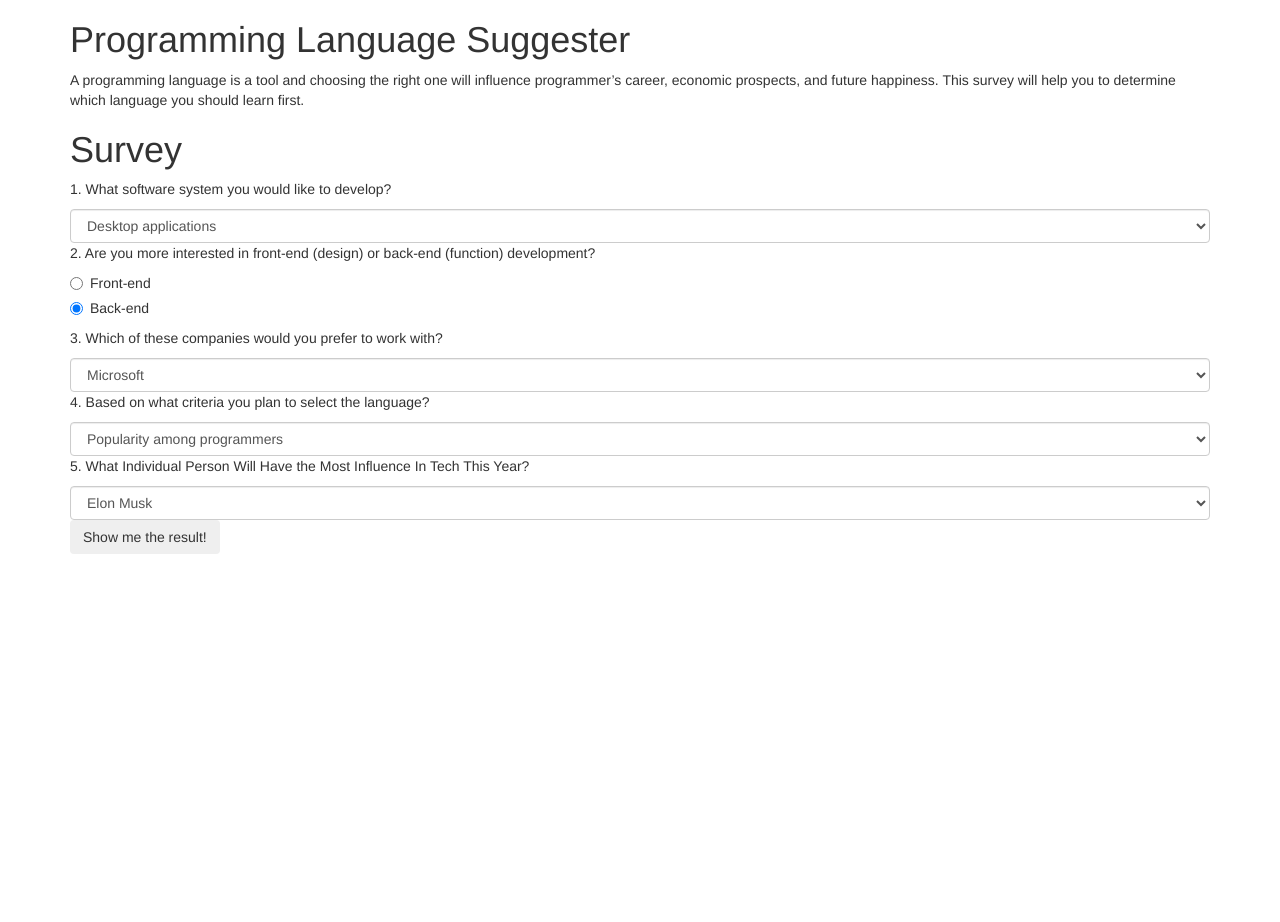
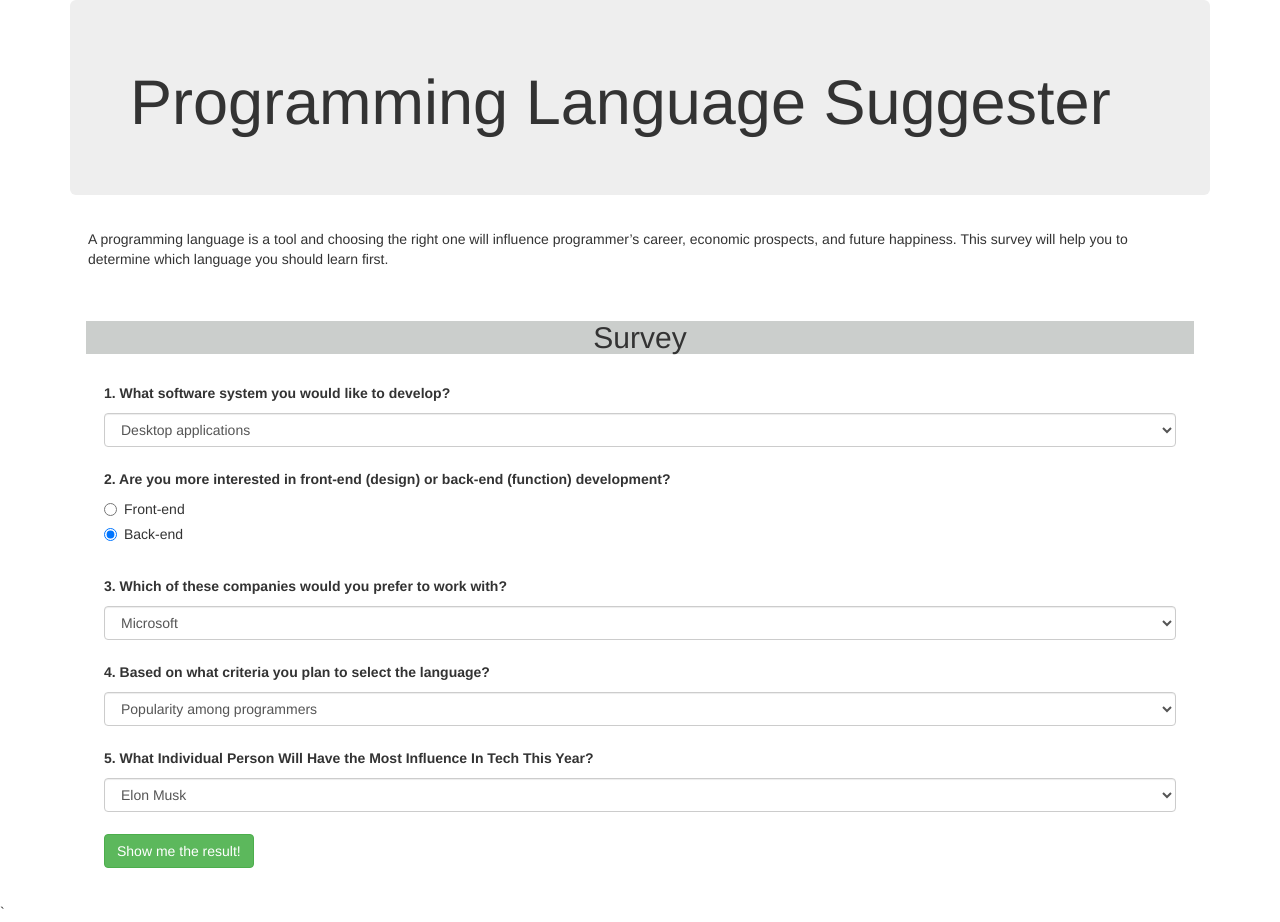
Before and after one commit to tati-it/suggester, a plain HTML site: page index.html in a window 1280 px wide. Before the commit the page ends 800 px from the top, so only its background shows below. Drawn offline with Linux system fonts and the light colour scheme.

Commit message:
Add bootstrap and css styles.

```diff
--- a/css/styles.css
+++ b/css/styles.css
@@ -1,3 +1,19 @@
 #result,#language-c,#language-ruby,#language-jscript{
   display: none;
 }
+
+.questionary,.result{
+  margin: 12px;
+  padding: 4px;
+}
+
+.row{
+  margin: 14px;
+  padding: 4px;
+}
+
+h2 {
+  text-align: center;
+  background-color:  rgba(178, 182, 180, 0.671);
+  margin-bottom: 25px;
+  }
--- a/index.html
+++ b/index.html
@@ -9,15 +9,19 @@
   </head>
   <body>
     <div class="container">
+      <div class="jumbotron">
         <h1>Programming Language Suggester</h1>
+      </div>
+      <div class="row">
         <p>A programming language is a tool and choosing the right one will influence programmer’s career, economic prospects, and future happiness. This survey will help you to determine which language you should learn first.</p>
+      </div>
 
+      <div class="questionary">
+        <form id="survey">
+          <h2>Survey</h2>
 
-      <div>
-        <form id="survey">
-          <h1>Survey</h1>
-
-          <p>1.	What software system you would like to develop?</p>
+          <div class="row">
+          <p><strong>1.	What software system you would like to develop?</strong></p>
           <select class="form-control" id="question-system">
             <option>Desktop applications </option>
             <option>Web applications </option>
@@ -25,8 +29,11 @@
             <option>Client/server applications </option>
             <option>Operating systems</option>
           </select>
+          </div>
 
-          <p>2.	Are you more interested in front-end (design) or back-end (function) development?</p>
+          <div class="row">
+            <p><strong>2.	Are you more interested in front-end (design) or back-end (function) development?</strong></p>
+
             <div class="radio">
               <label>
                 <input type="radio" name="question-end" value="front-end" checked>
@@ -39,38 +46,47 @@
                 Back-end
               </label>
             </div>
+          </div>
 
-          <p>3.	Which of these companies would you prefer to work with?</p>
+          <div class="row">
+            <p><strong>3.	Which of these companies would you prefer to work with?</strong></p>
             <select class="form-control" id="question-company">
               <option>Microsoft </option>
               <option>Google </option>
               <option>Facebook </option>
               <option>Amazon</option>
             </select>
+          </div>
 
-          <p>4.	Based on what criteria you plan to select the language?</p>
+          <div class="row">
+            <p><strong>4.	Based on what criteria you plan to select the language?</strong></p>
             <select class="form-control" id="question-criteria">
               <option>Popularity among programmers</option>
               <option>Language age</option>
               <option>Usage in Social Media </option>
               <option>Language complexity</option>
             </select>
+          </div>
 
-          <p>5.	What Individual Person Will Have the Most Influence In Tech This Year?</p>
+          <div class="row">
+            <p><strong>5.	What Individual Person Will Have the Most Influence In Tech This Year?</strong></p>
             <select class="form-control" id="question-person">
               <option>Elon Musk</option>
               <option>Jeff Bezos</option>
               <option>Satya Nadella</option>
             </select>
+          </div>
 
-          <button type="submit" class="btn">Show me the result!</button>
+          <div class="row">
+            <button type="submit" class="btn btn-success">Show me the result!</button>
+          </div>
         </form>
       </div>
 
       <div id="result">
-        <h1><span class="name"></span>Here's the result for you</h1>
+        <h2><span class="name"></span>Here's the result for you</h2>
         <p>You should pick the following language</p>
-      </div>
+
 
       <div class="languages">
         <div id="language-c">
@@ -90,7 +106,9 @@
           <h1>Ruby</h1>
           <p>A dynamic, open source programming language with a focus on simplicity and productivity. It has an elegant syntax that is natural to read and easy to write.</p>
         </div>
+
+      </div>
       </div>
     </div>
   </body>
-</html>
+</html>`
```
Lines whose indentation alone changed are shown as unchanged.
